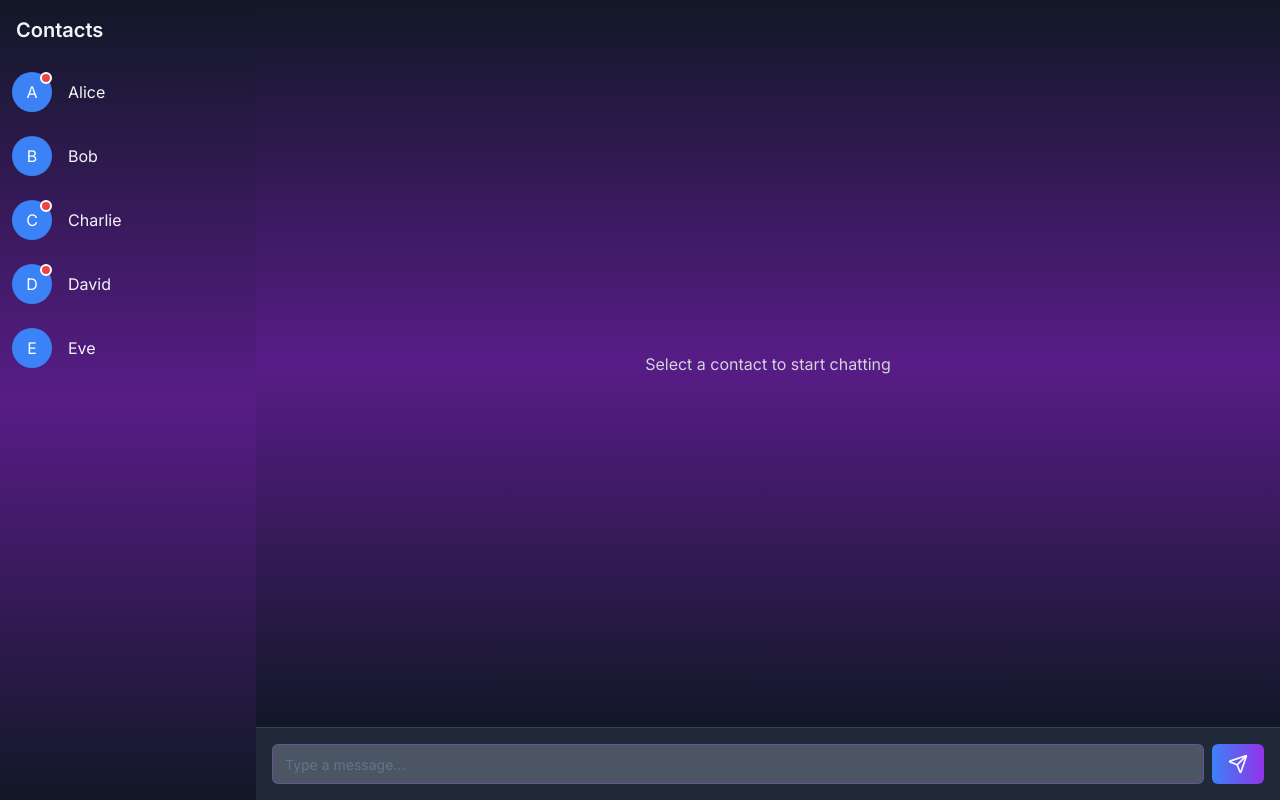
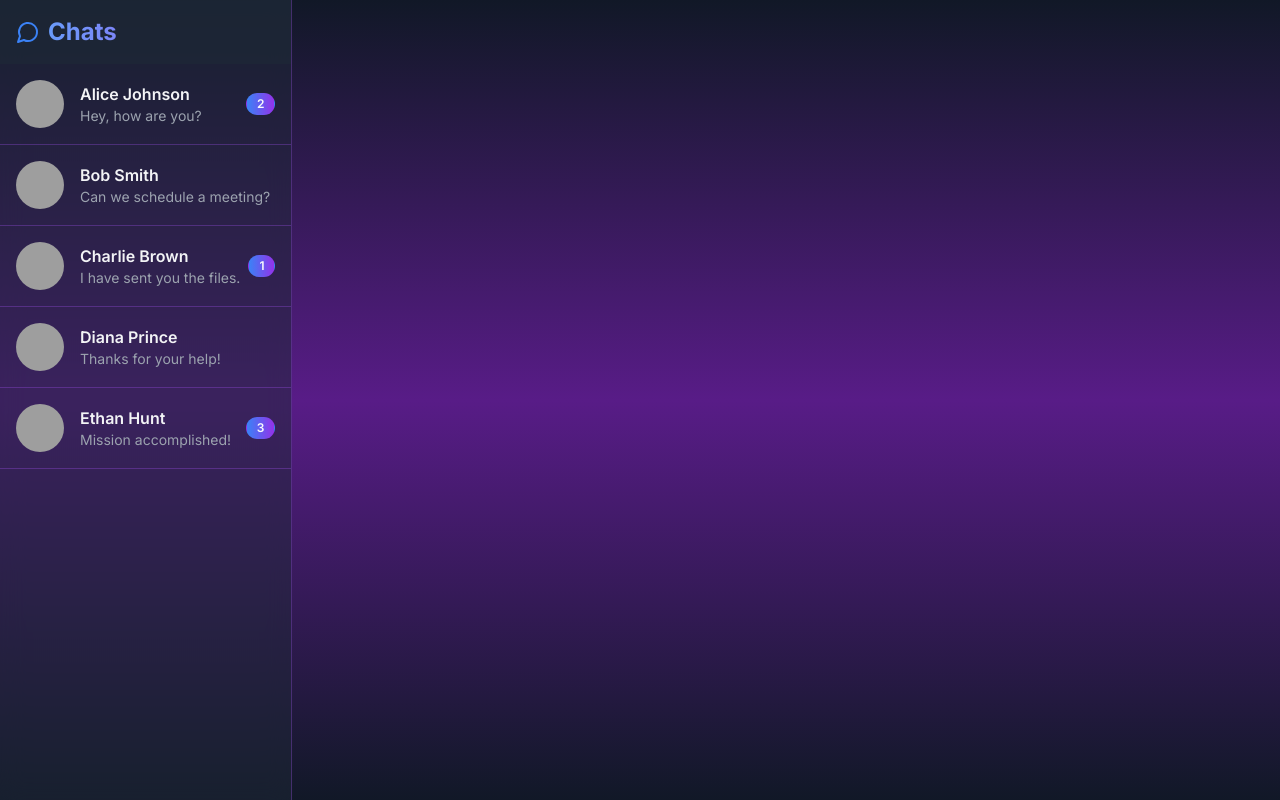
Before and after one commit to ahmadali507/Chatterz, a Next.js app: page /chat in a window 1280 px wide. Built offline with nearby package versions, Linux system fonts and the light colour scheme; grey boxes are pictures that could not be loaded.

Commit message:
added chatpage

```diff
--- a/package.json
+++ b/package.json
@@ -9,7 +9,9 @@
     "lint": "next lint"
   },
   "dependencies": {
+    "@radix-ui/react-avatar": "^1.1.0",
     "@radix-ui/react-label": "^2.1.0",
+    "@radix-ui/react-scroll-area": "^1.1.0",
     "@radix-ui/react-separator": "^1.1.0",
     "@radix-ui/react-slot": "^1.1.0",
     "class-variance-authority": "^0.7.0",
--- a/src/components/ChatPage/ChatPage.tsx
+++ b/src/components/ChatPage/ChatPage.tsx
@@ -1,170 +1,184 @@
 'use client'
-import { motion, useScroll, useTransform } from "framer-motion";
-import { useState } from "react";
-import { Input } from "../ui/input";
-import { Button } from "@/components/ui/button";
-import { Send } from "lucide-react";
-import { mockChat, mockContacts } from "@/config/config"; // Adjust the import according to your actual data source
 
-type ContactType = {
-    id: number;
-    name: string;
-    unreadMessages: number;
+import { useState } from 'react'
+import { motion, AnimatePresence } from 'framer-motion'
+import { Button } from '@/components/ui/button'
+import { Input } from '@/components/ui/input'
+import { ScrollArea } from '@/components/ui/scroll-area'
+import { Avatar, AvatarImage, AvatarFallback } from '@/components/ui/avatar'
+import { Badge } from '@/components/ui/badge'
+import {
+  MessageCircle,
+  Send,
+  ChevronLeft,
+  MoreVertical,
+  Paperclip,
+  Smile,
+} from 'lucide-react'
+
+// Mock data for contacts and messages
+const contacts = [
+  { id: 1, name: 'Alice Johnson', avatar: '/placeholder.svg', lastMessage: 'Hey, how are you?', unreadCount: 2 },
+  { id: 2, name: 'Bob Smith', avatar: '/placeholder.svg', lastMessage: 'Can we schedule a meeting?', unreadCount: 0 },
+  { id: 3, name: 'Charlie Brown', avatar: '/placeholder.svg', lastMessage: 'I have sent you the files.', unreadCount: 1 },
+  { id: 4, name: 'Diana Prince', avatar: '/placeholder.svg', lastMessage: 'Thanks for your help!', unreadCount: 0 },
+  { id: 5, name: 'Ethan Hunt', avatar: '/placeholder.svg', lastMessage: 'Mission accomplished!', unreadCount: 3 },
+]
+
+const messages = [
+  { id: 1, senderId: 1, text: 'Hey, how are you?', timestamp: '10:00 AM' },
+  { id: 2, senderId: 'me', text: 'Im doing great, thanks! How about you?', timestamp: '10:02 AM' },
+  { id: 3, senderId: 1, text: 'I am good too. Did you finish the project?', timestamp: '10:05 AM' },
+  { id: 4, senderId: 'me', text: 'Yes, I just sent you the final version. Can you check it?', timestamp: '10:08 AM' },
+  { id: 5, senderId: 1, text: 'Sure, I will take a look right away.', timestamp: '10:10 AM' },
+]
+
+type selectedContact = {
+  name : string,
+  avatar : string,
+  lastMessage ?: string,
+  unreadCount ?: number,
+}
+export default function ChatPage() {
+  const [selectedContact, setSelectedContact] = useState<selectedContact | null>(null)
+  const [showChat, setShowChat] = useState(false)
+
+  const handleContactClick = (contact  : any) => {
+    setSelectedContact(contact)
+    setShowChat(true)
   }
 
-const FloatingParticle = ({ delay = 0 }) => {
-  return (
-    <motion.div
-      className="absolute w-2 h-2 bg-blue-500 rounded-full"
-      initial={{ opacity: 0, scale: 0 }}
-      animate={{
-        opacity: [0, 1, 0],
-        scale: [0, 1, 0],
-        y: [0, -100],
-        x: [0, Math.random() * 100 - 50],
-      }}
-      transition={{
-        duration: 5,
-        repeat: Infinity,
-        repeatType: "loop",
-        ease: "easeInOut",
-        delay: delay,
-      }}
-    />
-  );
-};
-
-const ChatPage = () => {
-  const [showChat, setShowChat] = useState(false);
-  const [activeContact, setActiveContact] = useState<ContactType | null>(null); // Track the active contact
-  const { scrollYProgress } = useScroll();
-  const opacity = useTransform(scrollYProgress, [0, 0.5], [1, 0]);
-  const scale = useTransform(scrollYProgress, [0, 0.5], [1, 0.8]);
-
-  const handleContactClick = (contact: ContactType) => {
-    setActiveContact(contact);
-    setShowChat(true);
-  };
-
   const handleBackToContacts = () => {
-    setShowChat(false);
-  };
+    setShowChat(false)
+  }
 
   return (
-    <div className="flex h-screen min-h-screen bg-gradient-to-b from-gray-900 via-purple-900 to-gray-900 text-gray-100 overflow-hidden">
-      {/* Sidebar */}
-      <aside
-        className={`fixed inset-0 transform transition-transform duration-300 bg-gradient-to-b from-gray-900 via-purple-900 to-gray-900 text-gray-100 lg:static lg:w-64 lg:translate-x-0 ${
-          showChat ? "-translate-x-full" : "translate-x-0"
+    <div className="flex h-screen bg-gradient-to-b from-gray-900 via-purple-900 to-gray-900 text-gray-100">
+      {/* Contact List */}
+      <AnimatePresence initial={false}>
+        {(!showChat || window.innerWidth > 768) && (
+          <motion.div
+            initial={{ width: 0, opacity: 0 }}
+            animate={{ width: 'auto', opacity: 1 }}
+            exit={{ width: 0, opacity: 0 }}
+            transition={{ duration: 0.3 }}
+            className="w-full md:w-1/3 lg:w-1/4 border-r border-purple-500/30 bg-gray-800/50 backdrop-blur-md"
+          >
+            <div className="p-4 bg-gray-800/70">
+              <h2 className="text-2xl font-bold flex items-center bg-clip-text text-transparent bg-gradient-to-r from-blue-400 to-purple-500">
+                <MessageCircle className="w-6 h-6 mr-2 text-blue-500" />
+                Chats
+              </h2>
+            </div>
+            <ScrollArea className="h-[calc(100vh-4rem)]">
+              {contacts.map((contact) => (
+                <motion.div
+                  key={contact.id}
+                  whileHover={{ backgroundColor: 'rgba(59, 130, 246, 0.1)' }}
+                  whileTap={{ scale: 0.98 }}
+                  onClick={() => handleContactClick(contact)}
+                  className="p-4 border-b border-purple-500/30 cursor-pointer"
+                >
+                  <div className="flex items-center">
+                    <Avatar className="w-12 h-12 mr-4">
+                      <AvatarImage src={contact.avatar} alt={contact.name} />
+                      <AvatarFallback>{contact.name.charAt(0)}</AvatarFallback>
+                    </Avatar>
+                    <div className="flex-grow">
+                      <h3 className="font-semibold">{contact.name}</h3>
+                      <p className="text-sm text-gray-400 truncate">{contact.lastMessage}</p>
+                    </div>
+                    {contact.unreadCount > 0 && (
+                      <Badge className="ml-2 bg-gradient-to-r from-blue-500 to-purple-600">
+                        {contact.unreadCount}
+                      </Badge>
+                    )}
+                  </div>
+                </motion.div>
+              ))}
+            </ScrollArea>
+          </motion.div>
+        )}
+      </AnimatePresence>
+
+      {/* Chat Box */}
+      <AnimatePresence initial={false}>
+        {(showChat || window.innerWidth > 768) && selectedContact && (
+          <motion.div
+            initial={{ x: '100%', opacity: 0 }}
+            animate={{ x: 0, opacity: 1 }}
+            exit={{ x: '100%', opacity: 0 }}
+            transition={{ duration: 0.3 }}
+            className="flex flex-col w-full bg-gray-800/50 backdrop-blur-md"
+          >
+            {/* Chat Header */}
+            <div className="p-4 bg-gray-800/70 flex items-center border-b border-purple-500/30">
+              <Button
+                variant="ghost"
+                size="icon"
+                className="md:hidden mr-2 text-blue-400 hover:text-blue-300 hover:bg-blue-900/50"
+                onClick={handleBackToContacts}
+              >
+                <ChevronLeft className="w-6 h-6" />
+              </Button>
+              <Avatar className="w-10 h-10 mr-4">
+                <AvatarImage src={selectedContact.avatar} alt={selectedContact.name} />
+                <AvatarFallback>{selectedContact.name.charAt(0)}</AvatarFallback>
+              </Avatar>
+              <div className="flex-grow">
+                <h2 className="font-semibold">{selectedContact.name}</h2>
+                <p className="text-sm text-gray-400">Online</p>
+              </div>
+              <Button variant="ghost" size="icon" className="text-blue-400 hover:text-blue-300 hover:bg-blue-900/50">
+                <MoreVertical className="w-5 h-5" />
+              </Button>
+            </div>
+
+            {/* Messages */}
+            <ScrollArea className="flex-grow p-4">
+              {messages.map((message) => (
+                <motion.div
+                  key={message.id}
+                  initial={{ opacity: 0, y: 20 }}
+                  animate={{ opacity: 1, y: 0 }}
+                  transition={{ duration: 0.3 }}
+                  className={`mb-4 flex ${message.senderId === 'me' ? 'justify-end' : 'justify-start'}`}
+                >
+                  <div
+                    className={`max-w-[70%] p-3 rounded-lg ${
+                      message.senderId === 'me'
+                        ? 'bg-gradient-to-r from-blue-600 to-purple-600 text-white'
+                        : 'bg-gray-700 text-gray-100'
                     }`}
                   >
-        <div className="p-4 text-xl font-semibold">Contacts</div>
-        <ul>
-          {mockContacts.map((contact) => (
-            <li
-              key={contact.id}
-              className="p-3 flex items-center hover:bg-gray-700 cursor-pointer"
-              onClick={() => handleContactClick(contact)}
-            >
-              <div className="relative flex items-center">
-                <div className="w-10 h-10 rounded-full bg-blue-500 flex items-center justify-center text-white">
-                  {contact.name[0]}
+                    <p>{message.text}</p>
+                    <p className="text-xs text-gray-300 mt-1">{message.timestamp}</p>
                   </div>
-                {contact.unreadMessages > 0 && (
-                  <div className="absolute top-0 right-0 w-3 h-3 rounded-full bg-red-500 border-2 border-white"></div>
-                )}
-              </div>
-              <span className="ml-4">{contact.name}</span>
-            </li>
-          ))}
-        </ul>
-      </aside>
-
-      {/* Chat Area */}
-      <main
-        className={`flex-grow relative flex flex-col transition-transform duration-300 transform lg:translate-x-0 ${
-          showChat ? "translate-x-0" : "translate-x-full"
-        }`}
-      >
-        <motion.div
-          style={{ opacity, scale }}
-          className="absolute inset-0 pointer-events-none"
-        >
-          {[...Array(20)].map((_, i) => (
-            <FloatingParticle key={i} delay={i * 0.2} />
-          ))}
-        </motion.div>
-
-        <motion.div
-          className="flex flex-col h-full"
-          initial={{ opacity: 0, y: -50 }}
-          animate={{ opacity: 1, y: 0 }}
-          transition={{ duration: 0.5, delay: 0.2 }}
-        >
-          <div className="flex-grow p-4 bg-gradient-to-b from-gray-900 via-purple-900 to-gray-900 text-gray-100 flex flex-col overflow-hidden">
-            {activeContact ? (
-              <>
-                <div className="flex items-center justify-between mb-4">
-                  <Button
-                    className="lg:hidden bg-gray-700 p-2 rounded-full"
-                    onClick={handleBackToContacts}
-                  >
-                    Back to Contacts
-                  </Button>
-                  <h2 className="text-xl font-semibold">
-                    Chat with {activeContact.name}
-                  </h2>
-                </div>
-                <div className="flex flex-col space-y-4 overflow-y-auto min-h-[96vh]  overflow-x-hidden">
-                  {mockChat.map((message, index) => (
-                    <motion.div
-                      key={index}
-                      initial={{
-                        opacity: 0,
-                        x: message.user === "Alice" ? 20 : -20,
-                      }}
-                      animate={{ opacity: 1, x: 0 }}
-                      transition={{ duration: 0.3, delay: index * 0.1 }}
-                      className={`flex ${
-                        message.user === "Alice"
-                          ? "justify-end"
-                          : "justify-start"
-                      }`}
-                    >
-                      <motion.div
-                        whileHover={{ scale: 1.05 }}
-                        className={`max-w-xs rounded-lg p-3 ${
-                          message.user === "Alice"
-                            ? "bg-gradient-to-r from-blue-600 to-purple-600 text-white"
-                            : "bg-gray-700 text-gray-100"
-                        }`}
-                      >
-                        <p className="font-semibold">{message.user}</p>
-                        <p>{message.message}</p>
-                      </motion.div>
                 </motion.div>
               ))}
-                </div>
-              </>
-            ) : (
-              <div className="flex items-center justify-center h-full text-gray-300">
-                <p>Select a contact to start chatting</p>
-              </div>
-            )}
-          </div>
-          <div className="bg-gray-800 p-4 flex items-center border-t border-gray-700">
+            </ScrollArea>
+
+            {/* Message Input */}
+            <div className="p-4 bg-gray-800/70 border-t border-purple-500/30">
+              <div className="flex items-center space-x-2">
+                <Button variant="ghost" size="icon" className="text-blue-400 hover:text-blue-300 hover:bg-blue-900/50">
+                  <Paperclip className="w-5 h-5" />
+                </Button>
                 <Input
                   placeholder="Type a message..."
-              className="flex-grow bg-gray-600 border-purple-500/30"
+                  className="flex-grow bg-gray-700 border-purple-500/30 focus:border-purple-500 focus:ring-purple-500"
                 />
-            <Button className="bg-gradient-to-r from-blue-500 to-purple-600 hover:from-blue-600 hover:to-purple-700 active:scale-110 ml-2">
+                <Button variant="ghost" size="icon" className="text-blue-400 hover:text-blue-300 hover:bg-blue-900/50">
+                  <Smile className="w-5 h-5" />
+                </Button>
+                <Button size="icon" className="bg-gradient-to-r from-blue-500 to-purple-600 hover:from-blue-600 hover:to-purple-700">
                   <Send className="w-5 h-5" />
                 </Button>
               </div>
+            </div>
           </motion.div>
-      </main>
+        )}
+      </AnimatePresence>
     </div>
-  );
-};
-
-export default ChatPage;
+  )
+}
--- /dev/null
+++ b/src/components/ui/avatar.tsx
@@ -0,0 +1,50 @@
+"use client"
+
+import * as React from "react"
+import * as AvatarPrimitive from "@radix-ui/react-avatar"
+
+import { cn } from "@/lib/utils"
+
+const Avatar = React.forwardRef<
+  React.ElementRef<typeof AvatarPrimitive.Root>,
+  React.ComponentPropsWithoutRef<typeof AvatarPrimitive.Root>
+>(({ className, ...props }, ref) => (
+  <AvatarPrimitive.Root
+    ref={ref}
+    className={cn(
+      "relative flex h-10 w-10 shrink-0 overflow-hidden rounded-full",
+      className
+    )}
+    {...props}
+  />
+))
+Avatar.displayName = AvatarPrimitive.Root.displayName
+
+const AvatarImage = React.forwardRef<
+  React.ElementRef<typeof AvatarPrimitive.Image>,
+  React.ComponentPropsWithoutRef<typeof AvatarPrimitive.Image>
+>(({ className, ...props }, ref) => (
+  <AvatarPrimitive.Image
+    ref={ref}
+    className={cn("aspect-square h-full w-full", className)}
+    {...props}
+  />
+))
+AvatarImage.displayName = AvatarPrimitive.Image.displayName
+
+const AvatarFallback = React.forwardRef<
+  React.ElementRef<typeof AvatarPrimitive.Fallback>,
+  React.ComponentPropsWithoutRef<typeof AvatarPrimitive.Fallback>
+>(({ className, ...props }, ref) => (
+  <AvatarPrimitive.Fallback
+    ref={ref}
+    className={cn(
+      "flex h-full w-full items-center justify-center rounded-full bg-muted",
+      className
+    )}
+    {...props}
+  />
+))
+AvatarFallback.displayName = AvatarPrimitive.Fallback.displayName
+
+export { Avatar, AvatarImage, AvatarFallback }
--- /dev/null
+++ b/src/components/ui/badge.tsx
@@ -0,0 +1,36 @@
+import * as React from "react"
+import { cva, type VariantProps } from "class-variance-authority"
+
+import { cn } from "@/lib/utils"
+
+const badgeVariants = cva(
+  "inline-flex items-center rounded-full border px-2.5 py-0.5 text-xs font-semibold transition-colors focus:outline-none focus:ring-2 focus:ring-ring focus:ring-offset-2",
+  {
+    variants: {
+      variant: {
+        default:
+          "border-transparent bg-primary text-primary-foreground hover:bg-primary/80",
+        secondary:
+          "border-transparent bg-secondary text-secondary-foreground hover:bg-secondary/80",
+        destructive:
+          "border-transparent bg-destructive text-destructive-foreground hover:bg-destructive/80",
+        outline: "text-foreground",
+      },
+    },
+    defaultVariants: {
+      variant: "default",
+    },
+  }
+)
+
+export interface BadgeProps
+  extends React.HTMLAttributes<HTMLDivElement>,
+    VariantProps<typeof badgeVariants> {}
+
+function Badge({ className, variant, ...props }: BadgeProps) {
+  return (
+    <div className={cn(badgeVariants({ variant }), className)} {...props} />
+  )
+}
+
+export { Badge, badgeVariants }
--- /dev/null
+++ b/src/components/ui/scroll-area.tsx
@@ -0,0 +1,48 @@
+"use client"
+
+import * as React from "react"
+import * as ScrollAreaPrimitive from "@radix-ui/react-scroll-area"
+
+import { cn } from "@/lib/utils"
+
+const ScrollArea = React.forwardRef<
+  React.ElementRef<typeof ScrollAreaPrimitive.Root>,
+  React.ComponentPropsWithoutRef<typeof ScrollAreaPrimitive.Root>
+>(({ className, children, ...props }, ref) => (
+  <ScrollAreaPrimitive.Root
+    ref={ref}
+    className={cn("relative overflow-hidden", className)}
+    {...props}
+  >
+    <ScrollAreaPrimitive.Viewport className="h-full w-full rounded-[inherit]">
+      {children}
+    </ScrollAreaPrimitive.Viewport>
+    <ScrollBar />
+    <ScrollAreaPrimitive.Corner />
+  </ScrollAreaPrimitive.Root>
+))
+ScrollArea.displayName = ScrollAreaPrimitive.Root.displayName
+
+const ScrollBar = React.forwardRef<
+  React.ElementRef<typeof ScrollAreaPrimitive.ScrollAreaScrollbar>,
+  React.ComponentPropsWithoutRef<typeof ScrollAreaPrimitive.ScrollAreaScrollbar>
+>(({ className, orientation = "vertical", ...props }, ref) => (
+  <ScrollAreaPrimitive.ScrollAreaScrollbar
+    ref={ref}
+    orientation={orientation}
+    className={cn(
+      "flex touch-none select-none transition-colors",
+      orientation === "vertical" &&
+        "h-full w-2.5 border-l border-l-transparent p-[1px]",
+      orientation === "horizontal" &&
+        "h-2.5 flex-col border-t border-t-transparent p-[1px]",
+      className
+    )}
+    {...props}
+  >
+    <ScrollAreaPrimitive.ScrollAreaThumb className="relative flex-1 rounded-full bg-border" />
+  </ScrollAreaPrimitive.ScrollAreaScrollbar>
+))
+ScrollBar.displayName = ScrollAreaPrimitive.ScrollAreaScrollbar.displayName
+
+export { ScrollArea, ScrollBar }
```
Also changed, not shown: 1 other file (tests, documents, lock files or other folders). Lines whose indentation alone changed are shown as unchanged.
